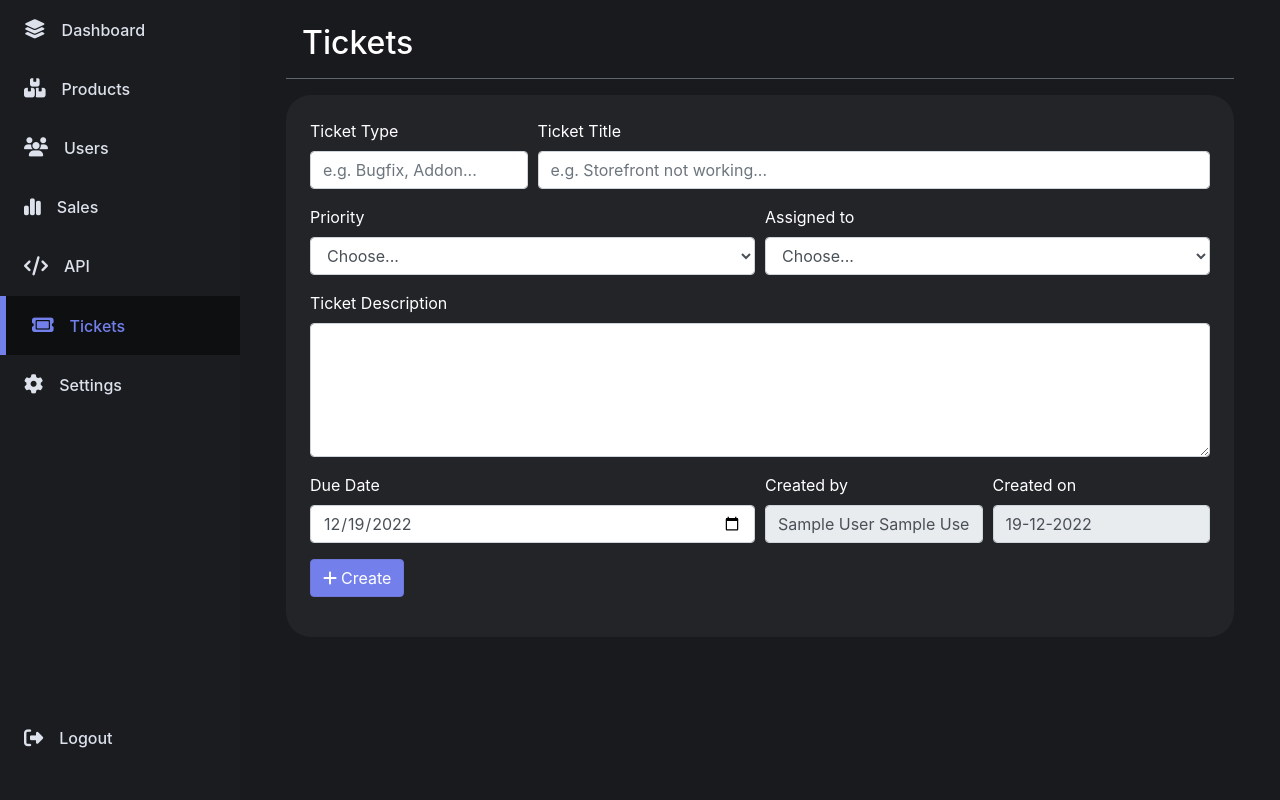
After one commit to CalvinAX/SchoolShop, a PHP site: page /dashboard/create-ticket.php in a window 1280 px wide. The commit adds this page. Run offline with PHP 8.4, Linux system fonts and the light colour scheme; the visitor is signed in with stand-in values (Sample User, id 1); data that the repository does not hold is empty; some libraries are stand-ins or nearby versions.

Commit message:
Users + Tickets
Users + Tickets full functional

```diff
--- a/SchoolShop/dashboard/traffic.php
+++ b/SchoolShop/dashboard/api.php
@@ -53,9 +53,9 @@ if (!isset($_SESSION['id'])) {
                     <i class="fa-solid fa-chart-simple"></i>
                     Sales
                 </a>
-                <a href="traffic.php" class="ml-4 active">
-                    <i class="fa-solid fa-arrow-right-arrow-left"></i>
-                    Traffic
+                <a href="api.php" class="ml-4 active">
+                    <i class="fa-solid fa-code"></i>
+                    API
                 </a>
                 <a href="tickets.php" class="ml-4">
                     <i class="fa-solid fa-ticket"></i>
--- /dev/null
+++ b/SchoolShop/dashboard/create-ticket.php
@@ -0,0 +1,218 @@
+<?php
+
+session_start();
+
+if (!isset($_SESSION['id'])) {
+    session_destroy();
+    header("location: login.php");
+}
+
+include '../connections/root_connection.php';
+
+if (isset($_POST['submit']) && !empty($_REQUEST['inputTicketType']) && !empty($_REQUEST['inputTicketTitle']) && !empty($_REQUEST['inputTicketDescription']) && isset($_REQUEST['inputTicketPriority']) && isset($_REQUEST['inputTicketAssigned'])) {
+
+    $ticketType = $_REQUEST['inputTicketType'];
+    $ticketTitle = $_REQUEST['inputTicketTitle'];
+    $ticketPriority = $_REQUEST['inputTicketPriority'];
+    $ticketAssignedTo = $_REQUEST['inputTicketAssigned'];
+    $ticketDescription = $_REQUEST['inputTicketDescription'];
+    $ticketDueDate = $_REQUEST['inputTicketDue'];
+    $ticketCreator = $_SESSION['name'] . ' ' . $_SESSION['lastname'];
+    $ticketCreatedOn = date('Y-m-d');
+
+    $sql = "INSERT INTO tickets (type, title, priority, assigned_to, description, due_date, creator, created_on, done) VALUE ('$ticketType', '$ticketTitle', '$ticketPriority', '$ticketAssignedTo', '$ticketDescription', '$ticketDueDate', '$ticketCreator', '$ticketCreatedOn', '0')";
+
+    if ($conn->query($sql) === TRUE) {
+
+        header("location: tickets.php");
+
+    } else {
+
+        echo "<script>console.log(" . $conn->error . ")</script>";
+
+    }
+
+} else {
+
+
+}
+
+?>
+
+<html>
+
+<head>
+
+    <title>Dashboard - Profile</title>
+
+    <meta charset="UTF-8">
+    <meta name="viewport" content="width=device-width, initial-scale=1, shrink-to-fit=no">
+
+    <link rel="stylesheet" href="../css/dashboard/dashboard-sidebar.css">
+    <link rel="stylesheet" href="../css/dashboard/dashboard-main.css">
+
+    <!--Bootstrap CSS-->
+    <link rel="stylesheet" href="https://cdn.jsdelivr.net/npm/bootstrap@4.1.3/dist/css/bootstrap.min.css"
+        integrity="sha384-MCw98/SFnGE8fJT3GXwEOngsV7Zt27NXFoaoApmYm81iuXoPkFOJwJ8ERdknLPMO" crossorigin="anonymous">
+
+    <!--Font Awesome -->
+    <script src="https://kit.fontawesome.com/e7a056b5ad.js" crossorigin="anonymous"></script>
+
+    <script src="https://cdnjs.cloudflare.com/ajax/libs/Chart.js/4.0.1/chart.min.js"
+        integrity="sha512-tQYZBKe34uzoeOjY9jr3MX7R/mo7n25vnqbnrkskGr4D6YOoPYSpyafUAzQVjV6xAozAqUFIEFsCO4z8mnVBXA=="
+        crossorigin="anonymous" referrerpolicy="no-referrer"></script>
+    <script src="js/charts.js"></script>
+
+</head>
+
+<body>
+    <div class="wrapper d-flex">
+        <!-- Sidebar -->
+        <aside class="sidebar-container sticky-top">
+            <div class="sidebar m-0">
+                <a href="home.php" class="ml-4">
+                    <i class="fa-solid fa-layer-group"></i>
+                    Dashboard
+                </a>
+                <a href="products.php" class="ml-4">
+                    <i class="fa-solid fa-boxes-stacked"></i>
+                    Products
+                </a>
+                <a href="users.php" class="ml-4">
+                    <i class="fa-solid fa-users"></i>
+                    Users
+                </a>
+                <a href="sales.php" class="ml-4">
+                    <i class="fa-solid fa-chart-simple"></i>
+                    Sales
+                </a>
+                <a href="api.php" class="ml-4">
+                    <i class="fa-solid fa-code"></i>
+                    API
+                </a>
+                <a href="tickets.php" class="ml-4 active">
+                    <i class="fa-solid fa-ticket"></i>
+                    Tickets
+                </a>
+                <a href="settings.php" class="ml-4">
+                    <i class="fa-solid fa-gear"></i>
+                    Settings
+                </a>
+                <a href="logout.php" class="ml-4">
+                    <i class="fa-solid fa-right-from-bracket"></i>
+                    Logout
+                </a>
+            </div>
+        </aside>
+
+        <!-- Sidebar -->
+
+        <!-- Main part -->
+        <div class="main-content">
+            <main>
+
+                <div class="container-fluid">
+                    <div class="row ml-3 mr-3">
+                        <div class="col-md">
+                            <h2 class="text-white ml-3 mt-4">Tickets</h2>
+                            <hr class="bg-secondary" />
+                        </div>
+                    </div>
+
+                    <div class="row ml-3 mr-3">
+                        <div class="col-md">
+                            <div class="panel-card p-4 mb-2">
+
+                                <!-- Tickets: Type, Title, Priority, Description, Assigned to, Due Date, Last Updated, Created By-->
+                                <form method="post" action="create-ticket.php">
+                                    <div class="form-row">
+                                        <div class="form-group col-md-3">
+                                            <label for="inputTicketType" class="text-white">Ticket Type</label>
+                                            <input type="text" class="form-control" id="inputTicketType"
+                                                name="inputTicketType" placeholder="e.g. Bugfix, Addon...">
+                                        </div>
+                                        <div class="form-group col-md-9">
+                                            <label for="inputTicketTitle" class="text-white">Ticket Title</label>
+                                            <input type="text" class="form-control" id="inputTicketTitle"
+                                                name="inputTicketTitle" placeholder="e.g. Storefront not working...">
+                                        </div>
+                                    </div>
+                                    <div class="form-row">
+                                        <div class="form-group col-md-6">
+                                            <label for="inputTicketPriority" class="text-white">Priority</label>
+                                            <select id="inputTicketPriority" class="form-control"
+                                                name="inputTicketPriority">
+                                                <option selected disabled>Choose...</option>
+                                                <option>LOW</option>
+                                                <option>HIGH</option>
+                                                <option>IMMEDIATE</option>
+                                            </select>
+                                        </div>
+                                        <div class="form-group col-md-6">
+                                            <label for="inputTicketAssigned" class="text-white">Assigned to</label>
+                                            <select id="inputTicketAssigned" class="form-control"
+                                                name="inputTicketAssigned">
+                                                <option selected disabled>Choose...</option>
+                                                <?php
+
+                                                $sql_assigned = "SELECT name, lastname FROM accounts";
+
+                                                $results_assigned = $conn->query($sql_assigned);
+
+                                                if ($results_assigned->num_rows > 0) {
+                                                    while ($row_assigned = $results_assigned->fetch_assoc()) {
+                                                        echo "<option>" . $row_assigned['name'] . " " . $row_assigned['lastname'] . "</option>";
+                                                    }
+                                                }
+
+                                                ?>
+                                            </select>
+                                        </div>
+                                    </div>
+                                    <div class="form-group">
+                                        <label for="inputTicketDescription" class="text-white">Ticket
+                                            Description</label>
+                                        <textarea class="form-control" id="inputTicketDescription"
+                                            name="inputTicketDescription" style="white-space: pre-wrap;" rows="5"
+                                            maxlength="4800"></textarea>
+                                    </div>
+                                    <div class="form-row">
+                                        <div class="form-group col-md-6">
+                                            <label for="inputTicketDue" class="text-white">Due Date</label>
+                                            <input type="date" class="form-control" id="inputTicketDue"
+                                                name="inputTicketDue" value="<?php echo date('Y-m-d'); ?>"
+                                                min="<?php echo date('Y-m-d'); ?>">
+                                        </div>
+                                        <div class="form-group col-md-3">
+                                            <label for="inputTicketCreatedBy" class="text-white">Created by</label>
+                                            <input type="text" class="form-control" id="inputTicketCreatedBy"
+                                                name="inputTicketCreatedBy"
+                                                value="<?php echo $_SESSION['name'] . " " . $_SESSION['lastname']; ?>"
+                                                disabled>
+                                        </div>
+                                        <div class="form-group col-md-3">
+                                            <label for="inputTicketCreatedOn" class="text-white">Created on</label>
+                                            <input type="text" class="form-control" id="inputTicketCreatedOn"
+                                                name="inputTicketCreatedOn" value="<?php echo date('d-m-Y'); ?>"
+                                                disabled>
+                                        </div>
+                                    </div>
+                                    <button type="submit" class="btn button-submit" name="submit"><i
+                                            class="fa-solid fa-plus mr-1"></i>Create</button>
+                                </form>
+                            </div>
+                        </div>
+                    </div>
+                </div>
+            </main>
+        </div>
+
+    </div>
+
+    <!-- JavaScript Bundle with Popper -->
+    <script src="https://cdn.jsdelivr.net/npm/bootstrap@5.2.3/dist/js/bootstrap.bundle.min.js"
+        integrity="sha384-kenU1KFdBIe4zVF0s0G1M5b4hcpxyD9F7jL+jjXkk+Q2h455rYXK/7HAuoJl+0I4"
+        crossorigin="anonymous"></script>
+</body>
+
+</html>
--- a/SchoolShop/dashboard/logout.php
+++ b/SchoolShop/dashboard/logout.php
@@ -1,8 +1,12 @@
 <?php
 
 session_start();
+include '../connections/root_connection.php';
 
-if(isset($_SESSION['id'])) {
+if (isset($_SESSION['id'])) {
+    $id_login = $_SESSION['id'];
+    $sql_logged_in = mysqli_query($conn, "UPDATE accounts SET logged_in='0' WHERE id=$id_login");
+
     session_destroy();
     header("location: login.php");
 } else {
--- a/SchoolShop/dashboard/products.php
+++ b/SchoolShop/dashboard/products.php
@@ -52,9 +52,9 @@ if (!isset($_SESSION['id'])) {
                     <i class="fa-solid fa-chart-simple"></i>
                     Sales
                 </a>
-                <a href="traffic.php" class="ml-4">
-                    <i class="fa-solid fa-arrow-right-arrow-left"></i>
-                    Traffic
+                <a href="api.php" class="ml-4">
+                    <i class="fa-solid fa-code"></i>
+                    API
                 </a>
                 <a href="tickets.php" class="ml-4">
                     <i class="fa-solid fa-ticket"></i>
--- a/SchoolShop/dashboard/sales.php
+++ b/SchoolShop/dashboard/sales.php
@@ -53,9 +53,9 @@ if (!isset($_SESSION['id'])) {
                     <i class="fa-solid fa-chart-simple"></i>
                     Sales
                 </a>
-                <a href="traffic.php" class="ml-4">
-                    <i class="fa-solid fa-arrow-right-arrow-left"></i>
-                    Traffic
+                <a href="api.php" class="ml-4">
+                    <i class="fa-solid fa-code"></i>
+                    API
                 </a>
                 <a href="tickets.php" class="ml-4">
                     <i class="fa-solid fa-ticket"></i>
--- a/SchoolShop/dashboard/settings.php
+++ b/SchoolShop/dashboard/settings.php
@@ -51,9 +51,9 @@ if (!isset($_SESSION['id'])) {
                     <i class="fa-solid fa-chart-simple"></i>
                     Sales
                 </a>
-                <a href="traffic.php" class="ml-4">
-                    <i class="fa-solid fa-arrow-right-arrow-left"></i>
-                    Traffic
+                <a href="api.php" class="ml-4">
+                    <i class="fa-solid fa-code"></i>
+                    API
                 </a>
                 <a href="tickets.php" class="ml-4">
                     <i class="fa-solid fa-ticket"></i>
```
Also changed, not shown: SchoolShop/dashboard/home.php (+4 -4 lines), SchoolShop/dashboard/login.php (+5 -2 lines), SchoolShop/dashboard/tickets.php (+61 -45 lines), SchoolShop/dashboard/users.php (+57 -113 lines).
